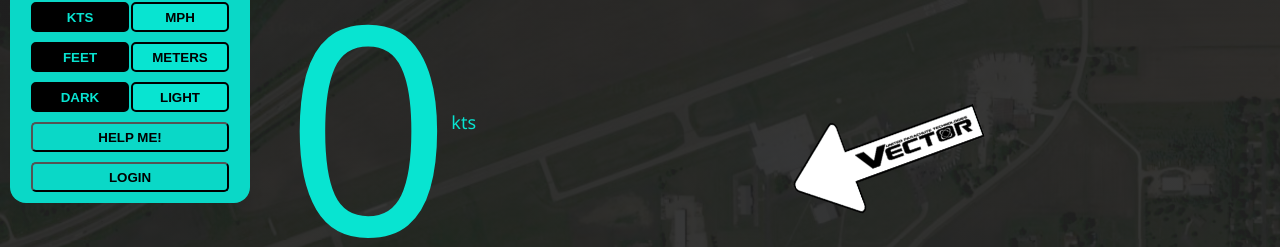
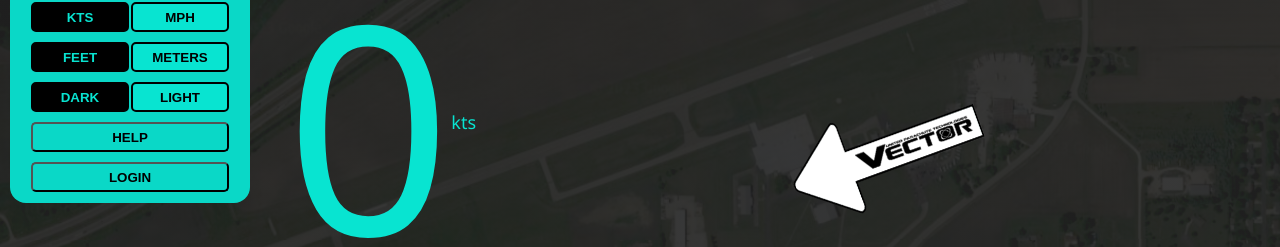
Before and after one commit to RyanFullStack/csc-weather-app, a React (Vite) app: page / in a window 1280 px wide. Both pictures are taken after a click on the icon 19 px from the left and 32 px from the top of the page. Shown: the part 177-424 px from the top of the page. Built offline with nearby package versions, Linux system fonts and the light colour scheme; no server answers.

Commit message:
help ext link

```diff
--- a/src/components/HamburgerMenu/index.jsx
+++ b/src/components/HamburgerMenu/index.jsx
@@ -72,6 +72,10 @@ function HamburgerMenu() {
 
   const handleLogin = () => {
     window.location = '/login'
+  }
+
+  const handleHelp = () => {
+    window.open('https://github.com/RyanFullStack/csc-weather-app#Features', '_blank', 'noreferrer')
   }
 
   useEffect(() => {
@@ -239,7 +243,7 @@ function HamburgerMenu() {
               : "menu-button-container-light"
           }
         >
-          <button>HELP ME!</button>
+          <button onClick={handleHelp}>HELP</button>
         </div>
         <div
           className={
```
